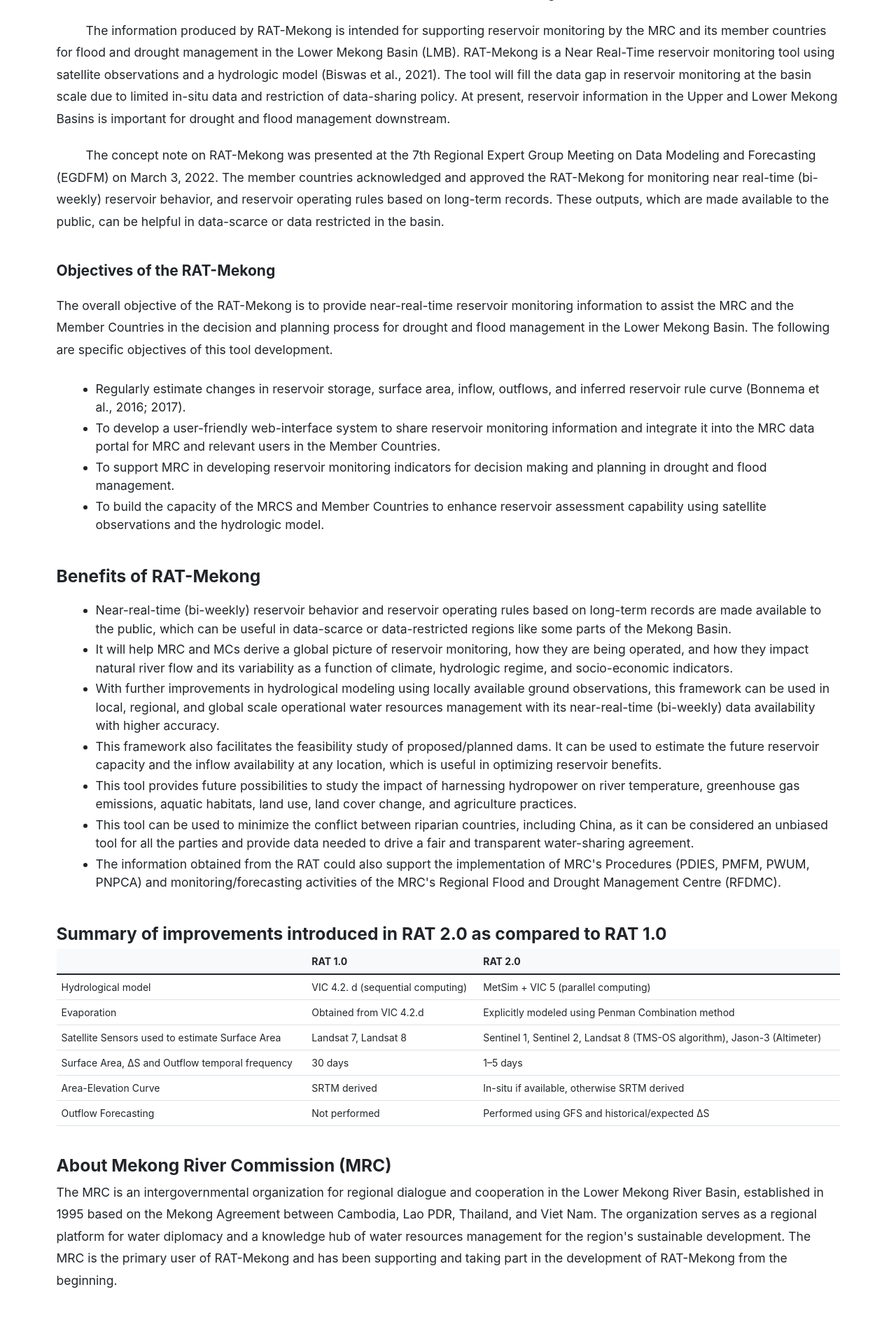
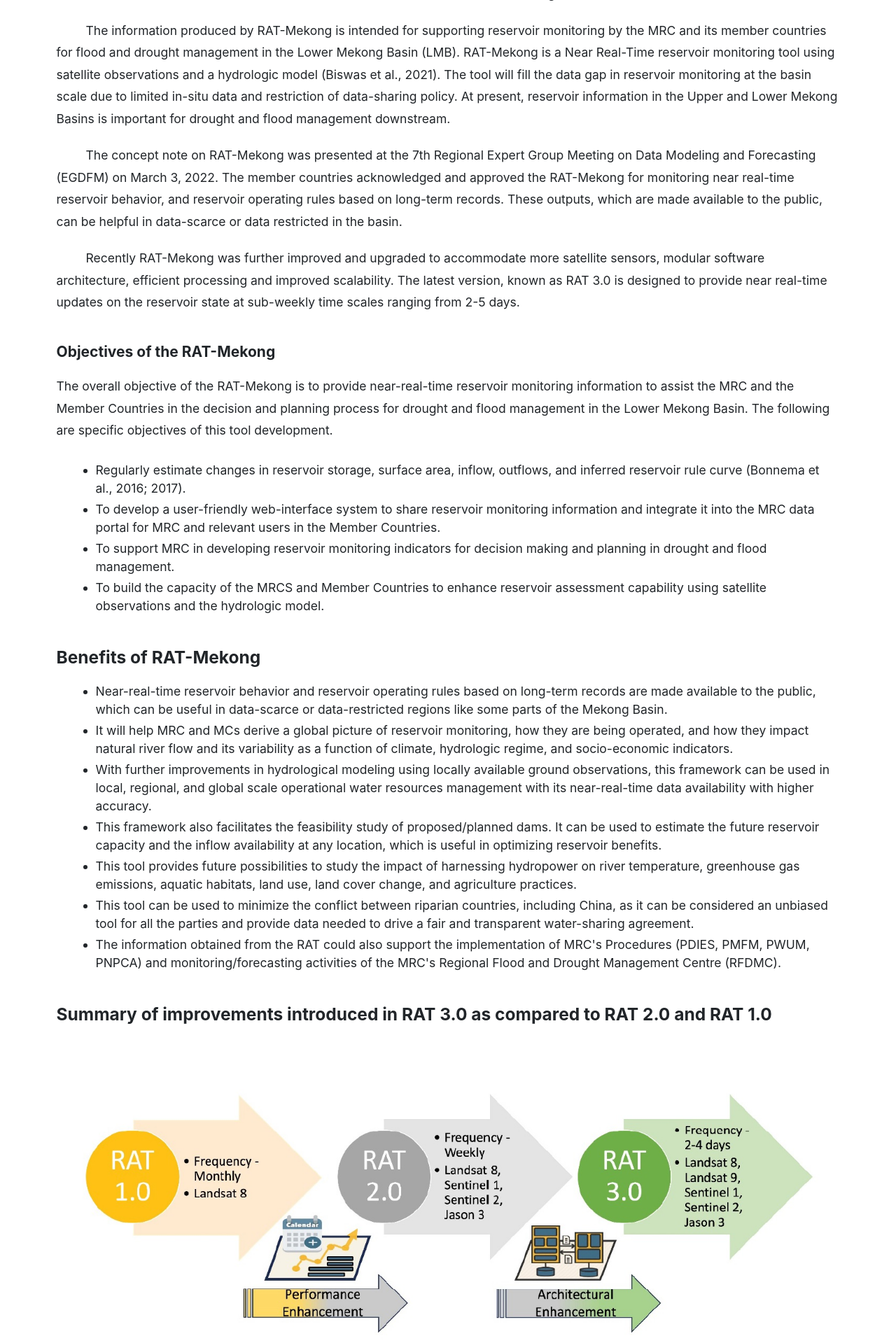
Before and after one commit to Servir-Mekong/rat_mekong, a Django app: template templates/about.html in a window 1280 px wide. Shown: the part 930-2849 px from the top of the page at 70% size. Run offline with Django 3.2, Linux system fonts and the light colour scheme; the template is opened without the code that fills it, so the values that code supplies are empty; some libraries are stand-ins or nearby versions; some web fonts are replaced.

Commit message:
fixed text issues

```diff
--- a/templates/about.html
+++ b/templates/about.html
@@ -23,7 +23,8 @@
   </p>
   <p class="fs-5 pt-2"><span class="ps-5">RAT-Mekong</span> supports the MRC in developing indicator monitoring of the MRC's Drought Management Strategy (DMS) 2020-2025, referred to as the reservoir monitoring indicator, as well as MRC's Flood Management and Mitigation (FMM) Strategy 2021-2030. The tool has been identified in the MRC multi-year work plan for 2021-2022. Moreover, the reservoir information such as estimated inflows, outflows, and storage changes from the RAT-Mekong have the potential to support and facilitate the implementation of MRC Procedures, including the Procedure of Data Information Exchange and Sharing (PDIES), Procedure for Water Use Monitoring (PWUP) and Procedure for the Maintenance of Flow on the Mainstream (PMFM) of the Mekong River.</p>
   <p class="fs-5 pt-2"><span class="ps-5">The information</span> produced by RAT-Mekong is intended for supporting reservoir monitoring by the MRC and its member countries for flood and drought management in the Lower Mekong Basin (LMB). RAT-Mekong is a Near Real-Time reservoir monitoring tool using satellite observations and a hydrologic model (Biswas et al., 2021). The tool will fill the data gap in reservoir monitoring at the basin scale due to limited in-situ data and restriction of data-sharing policy. At present, reservoir information in the Upper and Lower Mekong Basins is important for drought and flood management downstream.</p>
-  <p class="fs-5 pt-2"><span class="ps-5">The concept</span> note on RAT-Mekong was presented at the 7th Regional Expert Group Meeting on Data Modeling and Forecasting (EGDFM) on March 3, 2022. The member countries acknowledged and approved the RAT-Mekong for monitoring near real-time (bi-weekly) reservoir behavior, and reservoir operating rules based on long-term records. These outputs, which are made available to the public, can be helpful in data-scarce or data restricted in the basin.</p>
+  <p class="fs-5 pt-2"><span class="ps-5">The concept</span> note on RAT-Mekong was presented at the 7th Regional Expert Group Meeting on Data Modeling and Forecasting (EGDFM) on March 3, 2022. The member countries acknowledged and approved the RAT-Mekong for monitoring near real-time  reservoir behavior, and reservoir operating rules based on long-term records. These outputs, which are made available to the public, can be helpful in data-scarce or data restricted in the basin.</p>
+  <p class="fs-5 pt-2"><span class="ps-5">Recently </span>RAT-Mekong was further improved and upgraded to accommodate more satellite sensors, modular software architecture, efficient processing and improved scalability. The latest version, known as RAT 3.0 is designed to provide near real-time updates on the reservoir state at sub-weekly time scales ranging from 2-5 days.</p>
   <h4 class="h-5 fw-bold mt-5">Objectives of the RAT-Mekong</h4>
   <p class="fs-5 pt-3">The overall objective of the RAT-Mekong is to provide near-real-time reservoir monitoring information to assist the MRC and the Member Countries in the decision and planning process for drought and flood management in the Lower Mekong Basin. The following are specific objectives of this tool development.</p>
   <ul class="fs-5 pt-3 ms-3 ps-5 fa-ul">
@@ -34,21 +35,21 @@
   </ul>
   <h3 class="h-5 fw-bold mt-5">Benefits of RAT-Mekong</h3>
   <ul class="fs-5 pt-3 ms-3 ps-5 fa-ul">
-    <li class="pb-1"><span class="fa-li"><i class="fas fa-check-circle"></i></span> Near-real-time (bi-weekly) reservoir behavior and reservoir operating rules based on long-term records are made available to the public, which can be useful in data-scarce or data-restricted regions like some parts of the Mekong Basin.</li>
+    <li class="pb-1"><span class="fa-li"><i class="fas fa-check-circle"></i></span> Near-real-time reservoir behavior and reservoir operating rules based on long-term records are made available to the public, which can be useful in data-scarce or data-restricted regions like some parts of the Mekong Basin.</li>
     <li class="pb-1"><span class="fa-li"><i class="fas fa-check-circle"></i></span> It will help MRC and MCs derive a global picture of reservoir monitoring, how they are being operated, and how they impact natural river flow and its variability as a function of climate, hydrologic regime, and socio-economic indicators.</li>
-    <li class="pb-1"><span class="fa-li"><i class="fas fa-check-circle"></i></span> With further improvements in hydrological modeling using locally available ground observations, this framework can be used in local, regional, and global scale operational water resources management with its near-real-time (bi-weekly) data availability with higher accuracy.</li>
+    <li class="pb-1"><span class="fa-li"><i class="fas fa-check-circle"></i></span> With further improvements in hydrological modeling using locally available ground observations, this framework can be used in local, regional, and global scale operational water resources management with its near-real-time  data availability with higher accuracy.</li>
     <li class="pb-1"><span class="fa-li"><i class="fas fa-check-circle"></i></span> This framework also facilitates the feasibility study of proposed/planned dams. It can be used to estimate the future reservoir capacity and the inflow availability at any location, which is useful in optimizing reservoir benefits.</li>
     <li class="pb-1"><span class="fa-li"><i class="fas fa-check-circle"></i></span> This tool provides future possibilities to study the impact of harnessing hydropower on river temperature, greenhouse gas emissions, aquatic habitats, land use, land cover change, and agriculture practices.</li>
     <li class="pb-1"><span class="fa-li"><i class="fas fa-check-circle"></i></span> This tool can be used to minimize the conflict between riparian countries, including China, as it can be considered an unbiased tool for all the parties and provide data needed to drive a fair and transparent water-sharing agreement.</li>
     <li class="pb-1"><span class="fa-li"><i class="fas fa-check-circle"></i></span> The information obtained from the RAT could also support the implementation of MRC's Procedures (PDIES, PMFM, PWUM, PNPCA) and monitoring/forecasting activities of the MRC's Regional Flood and Drought Management Centre (RFDMC).</li>
   </ul>
-  <h3 class="h-5 fw-bold mt-5">Summary of improvements introduced in RAT 2.0 as compared to RAT 1.0</h3>
-  <table class="table table-hover table-responsive align-middle fs-6">
+  <h3 class="h-5 fw-bold mt-5">Summary of improvements introduced in RAT 3.0 as compared to RAT 2.0 and RAT 1.0</h3>
+  <!-- <table class="table table-hover table-responsive align-middle fs-6">
     <thead>
         <tr class="bg-light">
             <th scope="col fw-bold"></th>
             <th scope="col fw-bold">RAT 1.0</th>
-            <th scope="col fw-bold">RAT 2.0</th>
+            <th scope="col fw-bold">RAT 3.0</th>
         </tr>
     </thead>
     <tbody>
@@ -83,7 +84,8 @@
         <td>Performed using GFS and historical/expected ΔS</td>
       </tr>
     </tbody>
-</table>
+</table> -->
+  <p><img class="img-fluid" src="/static/images/RAT Version Comparison.jpg" alt="Comparison"></p>
   <h3 class="h-5 fw-bold mt-5">About Mekong River Commission (MRC)</h3>
   <p class="fs-5">The MRC is an intergovernmental organization for regional dialogue and cooperation in the Lower Mekong River Basin, established in 1995 based on the Mekong Agreement between Cambodia, Lao PDR, Thailand, and Viet Nam. The organization serves as a regional platform for water diplomacy and a knowledge hub of water resources management for the region's sustainable development. The MRC is the primary user of RAT-Mekong and has been supporting and taking part in the development of RAT-Mekong from the beginning.</p>
 </div>
--- a/templates/navigation.html
+++ b/templates/navigation.html
@@ -67,7 +67,7 @@
     <div class="container mb-0 pb-0">
         <nav class="navbar navbar-expand-lg mb-0 pb-0">
             <a class="navbar-brand" href="/">
-                Reservoir Assessment Tool (RAT) 2.0 - Mekong <span class="ms-3" style="color: yellow; border: 1px solid yellow; padding: 5px">Draft version</span>
+                Reservoir Assessment Tool (RAT) 3.0 - Mekong <span class="ms-3" style="color: yellow; border: 1px solid yellow; padding: 5px">Draft version</span>
             </a>
             <button class="navbar-toggler ms-auto" type="button" data-bs-toggle="collapse" data-bs-target="#navbarTogglerMenu" aria-controls="navbarTogglerMenu" aria-expanded="false" aria-label="Toggle navigation">
                 <span><i class="fa fa-bars text-white"></i></span>
@@ -100,7 +100,7 @@
                           <li><a class="dropdown-item" href="{%static 'docs/210920 Working Paper 1v3_RAT-Mekong.docx' %}">Working Paper 1</a></li>
                           <li><a class="dropdown-item" href="{%static 'docs/211118 Working Paper 2v1_RAT-Mekong.docx' %}">Working Paper 2</a></li>
                           <li><a class="dropdown-item" href="https://www.sciencedirect.com/science/article/abs/pii/S1364815221000864?via%3Dihub" target="_blank">Research Paper 1</a></li>
-                          <li><a class="dropdown-item" href="https://saswe.net/publications/RATPaper.pdf" target="_blank">Research Paper 2</a></li>
+                          <li><a class="dropdown-item" href="https://www.sciencedirect.com/science/article/abs/pii/S136481522200233X" target="_blank">Research Paper 2</a></li>
                           <li><a class="dropdown-item" href="https://depts.washington.edu/saswe/rat/user_manual/RAT30PaperGMD.pdf" target="_blank">Research Paper 3</a></li>
                           <li><a class="dropdown-item" href="https://depts.washington.edu/saswe/rat/user_manual/RAT-3.0_User_Manual.pdf" target="_blank">User Manual</a></li>
                           <li><a class="dropdown-item" href="/about/disclaimer">Disclaimer</a></li>
```
Also changed, not shown: templates/technical-note.html (+7 -3 lines), static/images/RAT Version Comparison.jpg (added).
